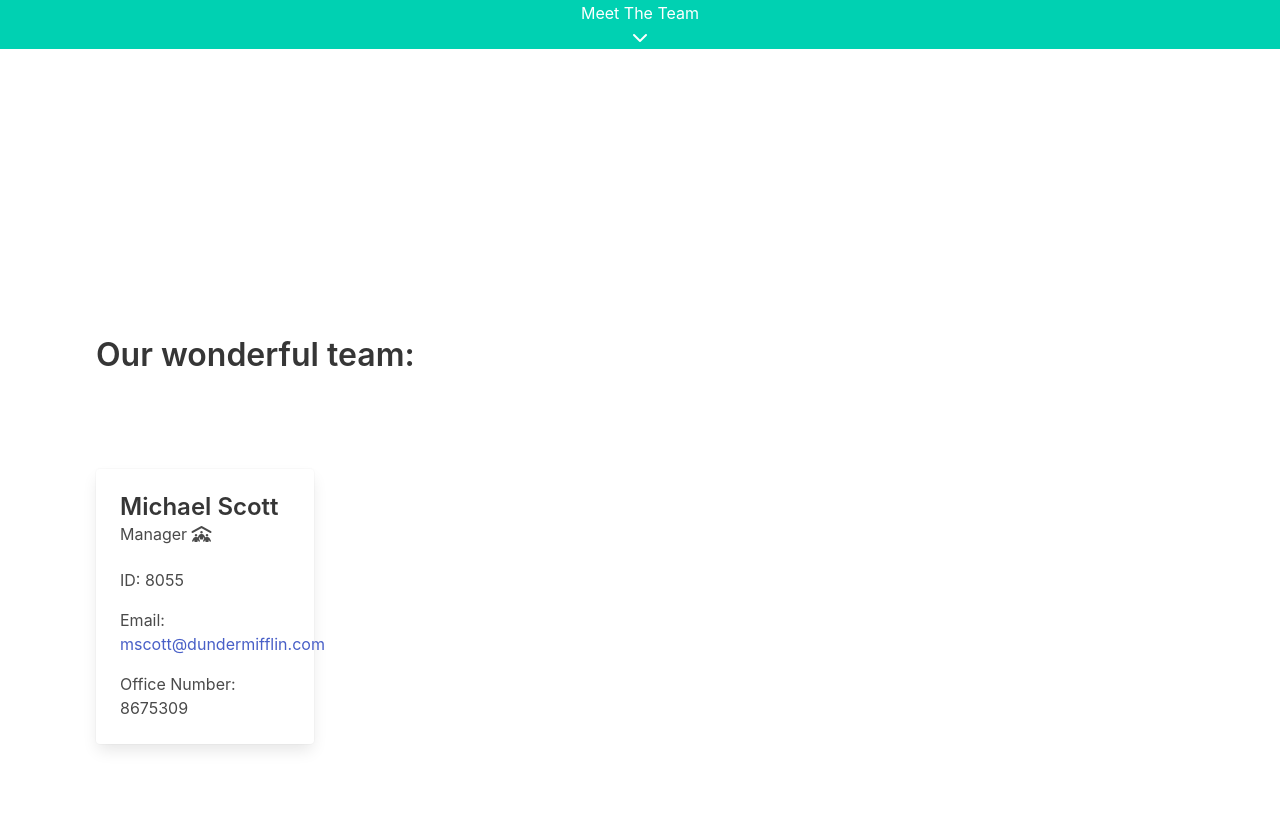
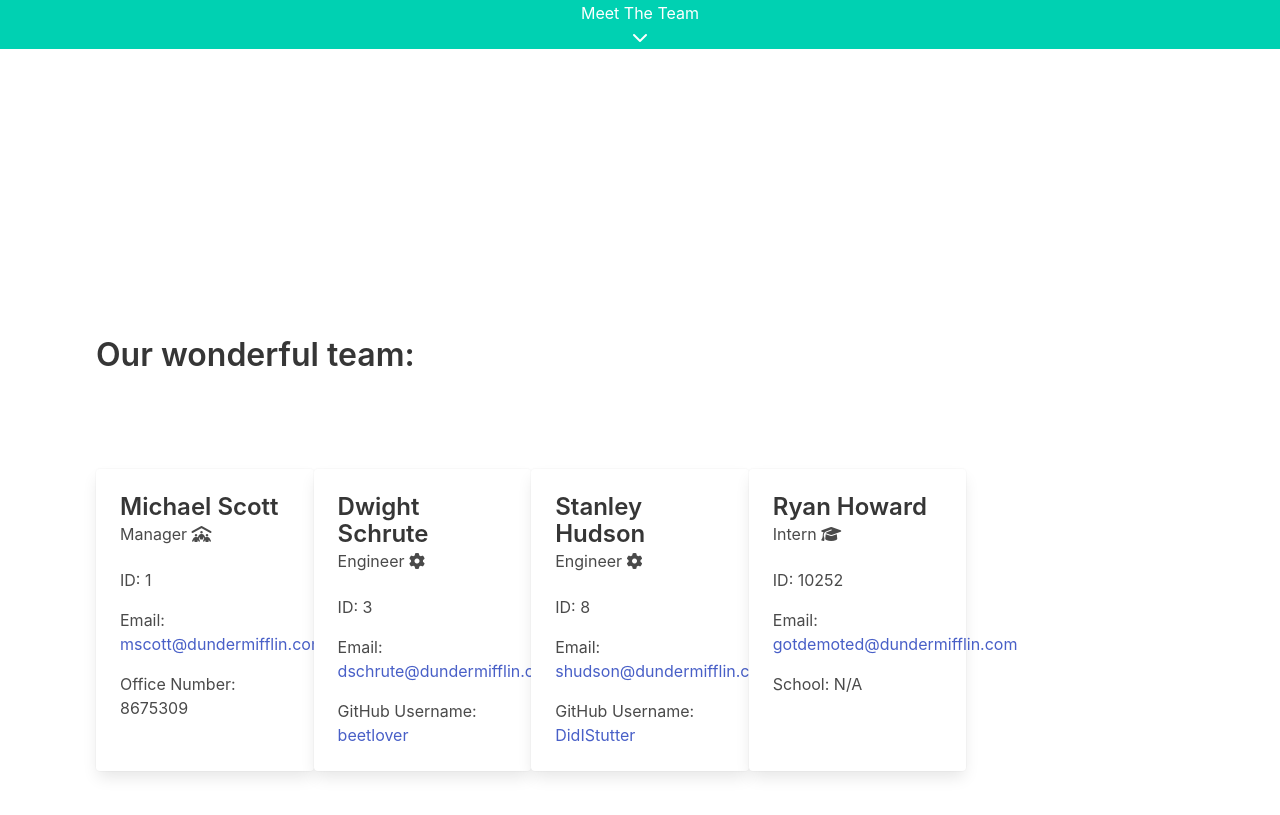
Before and after one commit to courtneyfarzam/Meet-The-Team, a website: page dist/index.html in a window 1280 px wide. Shown: the part 751-1566 px from the top of the page. Drawn offline with nearby package versions, Linux system fonts and the light colour scheme.

Commit message:
ran application again...changed html

```diff
--- a/dist/index.html
+++ b/dist/index.html
@@ -53,9 +53,60 @@
                         </div>
 
                         <div class="content">
-                    <p class="id">ID: 8055</p>
+                        <p class="id">ID: 1</p>
                         <p class="email">Email: <a href="mailto:mscott@dundermifflin.com">mscott@dundermifflin.com</a></p>
                         <p class="office">Office Number: 8675309</p>
+                        </div>
+                    </div>
+                </div>
+
+                <div class="card">
+                    <div class="card-content">
+                        <div class="media">
+                            <div class="media-content">
+                                <p class="title is-4">Dwight Schrute</p>
+                                <p class="subtitle is-6">Engineer <i class="fa-solid fa-gear"></i></p>
+                            </div>
+                        </div>
+
+                        <div class="content">
+                        <p class="id">ID: 3</p>
+                        <p class="email">Email: <a href="mailto:dschrute@dundermifflin.com">dschrute@dundermifflin.com</a></p>
+                        <p class="office">GitHub Username: <a href="https://github.com/beetlover">beetlover</a></p>
+                        </div>
+                    </div>
+                </div>
+
+                <div class="card">
+                    <div class="card-content">
+                        <div class="media">
+                            <div class="media-content">
+                                <p class="title is-4">Stanley Hudson</p>
+                                <p class="subtitle is-6">Engineer <i class="fa-solid fa-gear"></i></p>
+                            </div>
+                        </div>
+
+                        <div class="content">
+                        <p class="id">ID: 8</p>
+                        <p class="email">Email: <a href="mailto:shudson@dundermifflin.com">shudson@dundermifflin.com</a></p>
+                        <p class="office">GitHub Username: <a href="https://github.com/DidIStutter">DidIStutter</a></p>
+                        </div>
+                    </div>
+                </div>
+
+                <div class="card">
+                    <div class="card-content">
+                        <div class="media">
+                            <div class="media-content">
+                                <p class="title is-4">Ryan Howard</p>
+                                <p class="subtitle is-6">Intern <i class="fa-solid fa-graduation-cap"></i></p>
+                            </div>
+                        </div>
+
+                        <div class="content">
+                        <p class="id">ID: 10252</p>
+                        <p class="email">Email: <a href="mailto:gotdemoted@dundermifflin.com">gotdemoted@dundermifflin.com</a></p>
+                        <p class="office">School: N/A</p>
                         </div>
                     </div>
                 </div>
```
Lines whose indentation alone changed are shown as unchanged.
